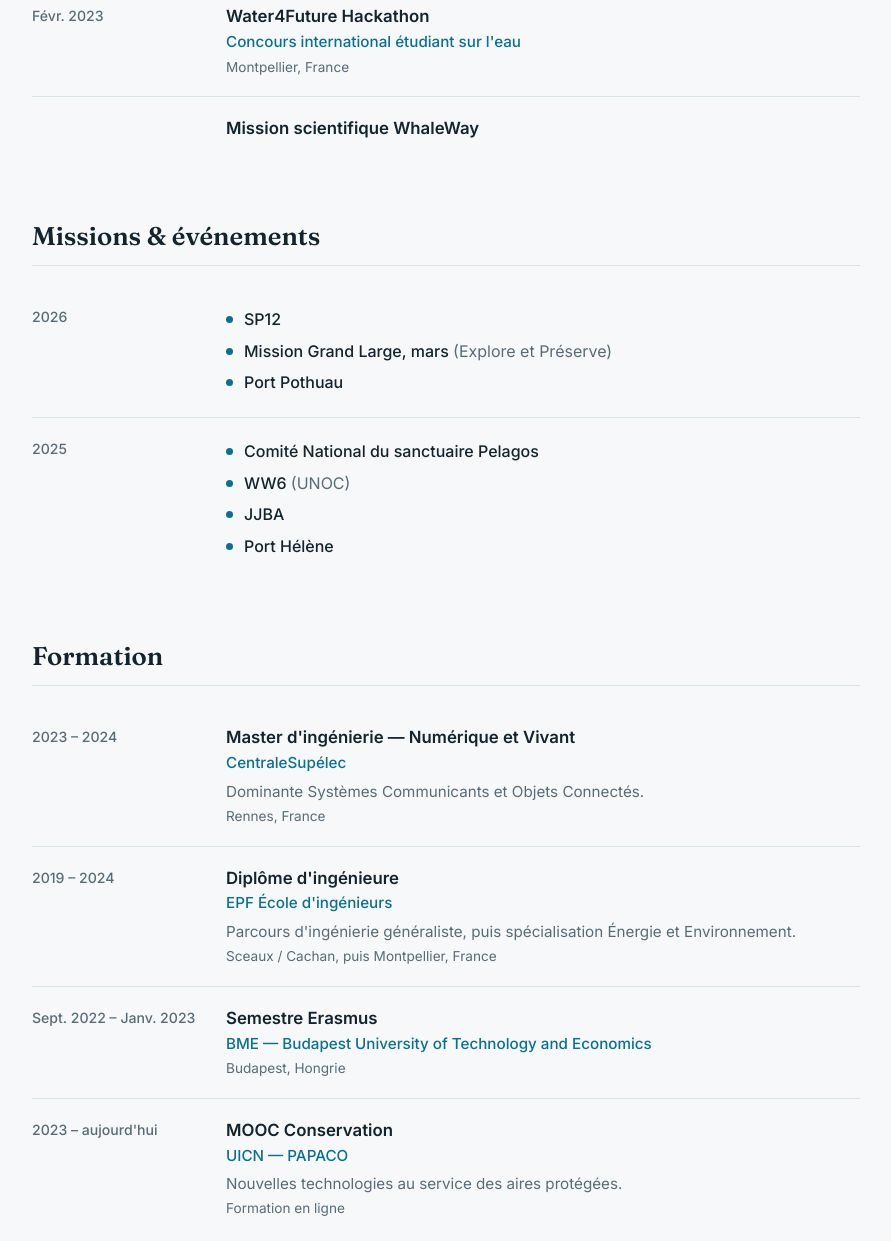
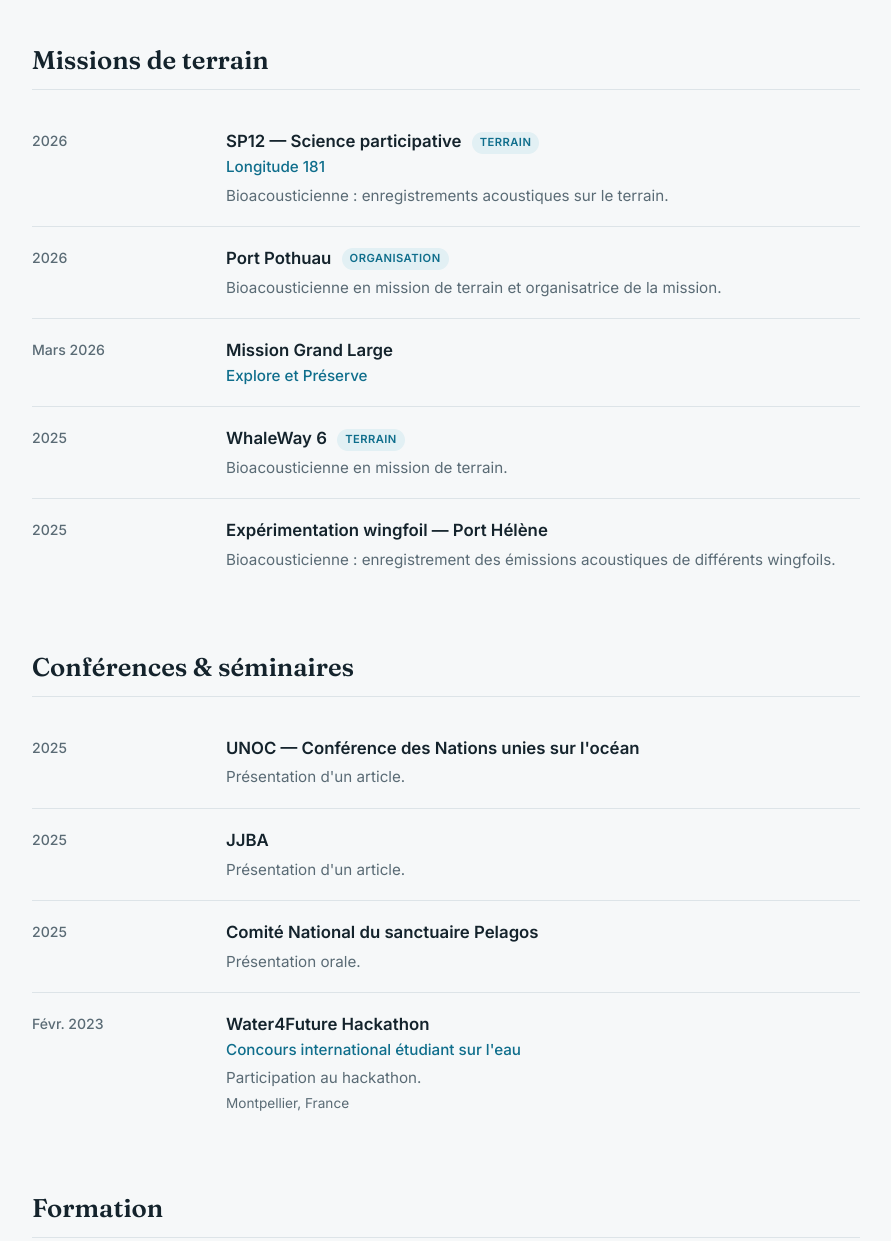
Before and after one commit to liloudantin/liloudantin.github.io, a plain HTML site: page index.html in a window 1280 px wide. Shown: the part 1184-2425 px from the top of the page, without its empty margins (194-1085 px from the left). Drawn offline with Linux system fonts and the light colour scheme.

Commit message:
missions

```diff
--- a/index.html
+++ b/index.html
@@ -180,6 +180,7 @@
       <nav>
         <a href="#experiences">Expériences</a>
         <a href="#missions">Missions</a>
+        <a href="#conferences">Conférences</a>
         <a href="#formation">Formation</a>
         <a href="#langues">Langues</a>
       </nav>
@@ -237,45 +238,82 @@
             <div class="place">Montpellier, France</div>
           </div>
         </li>
+      </ul>
+    </section>
+
+    <section id="missions">
+      <h2>Missions de terrain</h2>
+      <ul class="timeline">
+        <li class="item">
+          <div class="when">2026</div>
+          <div class="what">
+            <h3>SP12 — Science participative <span class="badge">Terrain</span></h3>
+            <div class="org">Longitude 181</div>
+            <p>Bioacousticienne : enregistrements acoustiques sur le terrain.</p>
+          </div>
+        </li>
+        <li class="item">
+          <div class="when">2026</div>
+          <div class="what">
+            <h3>Port Pothuau <span class="badge">Organisation</span></h3>
+            <p>Bioacousticienne en mission de terrain et organisatrice de la mission.</p>
+          </div>
+        </li>
+        <li class="item">
+          <div class="when">Mars 2026</div>
+          <div class="what">
+            <h3>Mission Grand Large</h3>
+            <div class="org">Explore et Préserve</div>
+          </div>
+        </li>
+        <li class="item">
+          <div class="when">2025</div>
+          <div class="what">
+            <h3>WhaleWay 6 <span class="badge">Terrain</span></h3>
+            <p>Bioacousticienne en mission de terrain.</p>
+          </div>
+        </li>
+        <li class="item">
+          <div class="when">2025</div>
+          <div class="what">
+            <h3>Expérimentation wingfoil — Port Hélène</h3>
+            <p>Bioacousticienne : enregistrement des émissions acoustiques de différents wingfoils.</p>
+          </div>
+        </li>
+      </ul>
+    </section>
+
+    <section id="conferences">
+      <h2>Conférences &amp; séminaires</h2>
+      <ul class="timeline">
+        <li class="item">
+          <div class="when">2025</div>
+          <div class="what">
+            <h3>UNOC — Conférence des Nations unies sur l'océan</h3>
+            <p>Présentation d'un article.</p>
+          </div>
+        </li>
+        <li class="item">
+          <div class="when">2025</div>
+          <div class="what">
+            <h3>JJBA</h3>
+            <p>Présentation d'un article.</p>
+          </div>
+        </li>
+        <li class="item">
+          <div class="when">2025</div>
+          <div class="what">
+            <h3>Comité National du sanctuaire Pelagos</h3>
+            <p>Présentation orale.</p>
+          </div>
+        </li>
         <li class="item">
           <div class="when">Févr. 2023</div>
           <div class="what">
             <h3>Water4Future Hackathon</h3>
             <div class="org">Concours international étudiant sur l'eau</div>
+            <p>Participation au hackathon.</p>
             <div class="place">Montpellier, France</div>
-          </div>
-        </li>
-        <li class="item">
-          <div class="when">&nbsp;</div>
-          <div class="what">
-            <h3>Mission scientifique WhaleWay</h3>
-          </div>
-        </li>
-      </ul>
-    </section>
-
-    <section id="missions">
-      <h2>Missions &amp; événements</h2>
-      <ul class="timeline">
-        <li class="item">
-          <div class="when">2026</div>
-          <div class="what">
-            <ul class="events">
-              <li>SP12</li>
-              <li>Mission Grand Large, mars <span class="note">(Explore et Préserve)</span></li>
-              <li>Port Pothuau</li>
-            </ul>
-          </div>
-        </li>
-        <li class="item">
-          <div class="when">2025</div>
-          <div class="what">
-            <ul class="events">
-              <li>Comité National du sanctuaire Pelagos</li>
-              <li>WW6 <span class="note">(UNOC)</span></li>
-              <li>JJBA</li>
-              <li>Port Hélène</li>
-            </ul>
           </div>
         </li>
       </ul>
```
